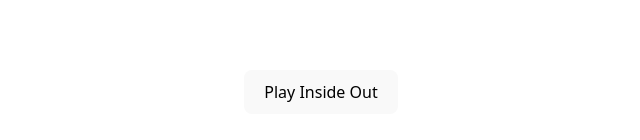
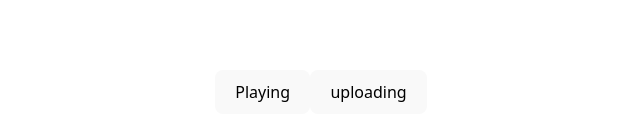
Before and after one commit to BasmaKuhail/gsg-first-project, a React (Vite) app: page / in a window 1280 px wide. Shown: the part 308-448 px from the top of the page, without its empty margins (319-959 px from the left). Built offline with nearby package versions, Linux system fonts and the light colour scheme.

Commit message:
3.4 - best pracise for passing onClick functions to buttons

```diff
--- a/src/App.jsx
+++ b/src/App.jsx
@@ -1,11 +1,11 @@
 import { useState } from 'react'
 import './App.css'
 
-import ToolBar from './components/day3/ToolBas'
+import NameingEvents from './components/day3/NamingEvents'
 function App() {
 
   return (
-    <ToolBar/>
+    <NameingEvents/>
   )
 }
 
--- /dev/null
+++ b/src/components/day3/NamingEvents.jsx
@@ -0,0 +1,18 @@
+function Button({onSmash, children}){
+    return <button onClick={onSmash}>{children}</button>
+}
+
+function alertPlaying(){
+    return(alert("playing"))
+}
+
+function alertUploading(){
+    return(alert("uploading"))
+}
+
+export default function NameingEvents() {
+    return <div>
+         <Button onSmash={()=> alertPlaying()}> Playing</Button>
+         <Button onSmash={()=> alertUploading()}> uploading</Button>
+    </div>
+}
```
